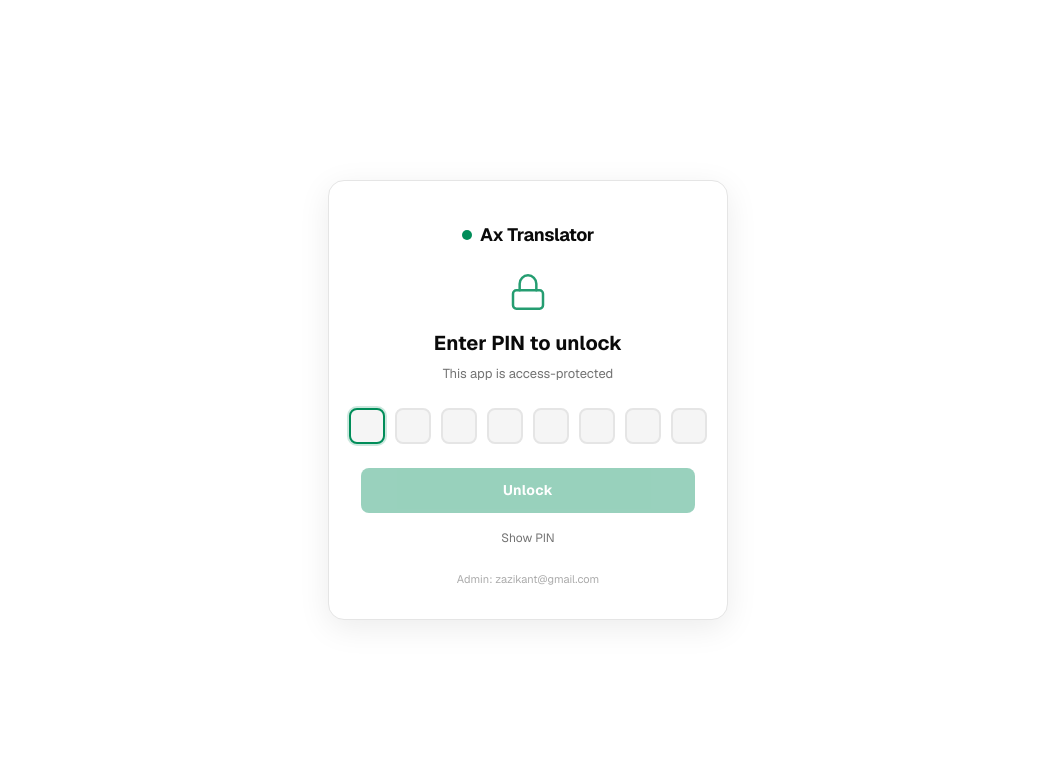
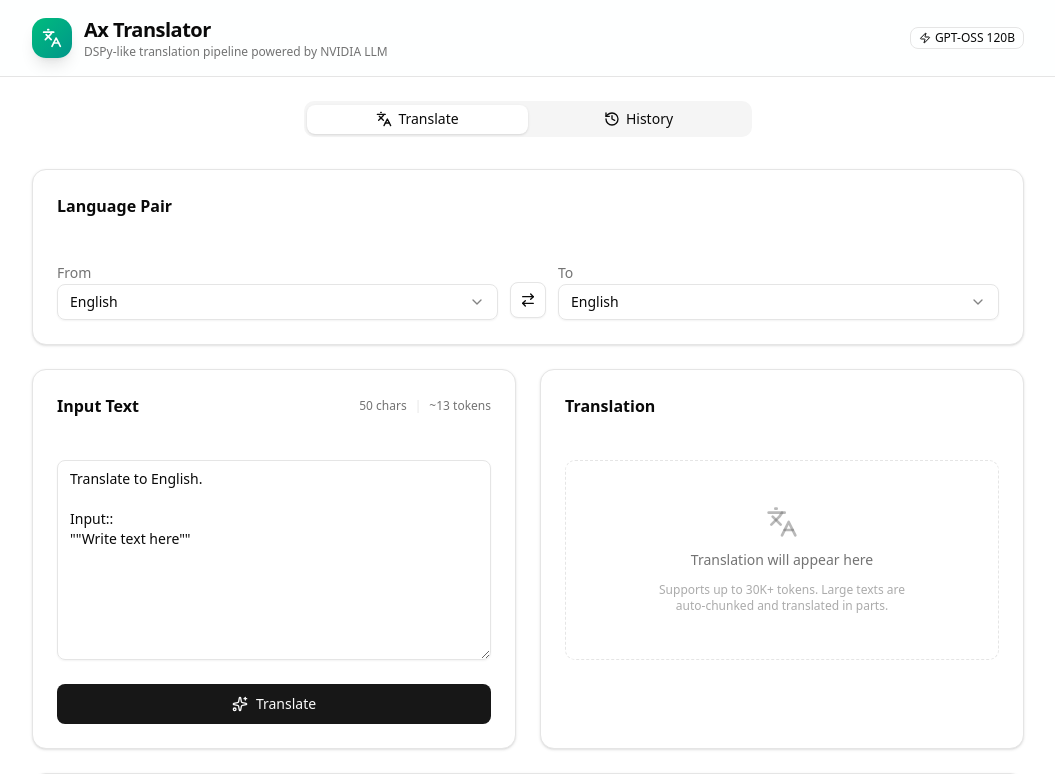
Before and after one commit to zazikant/ax-translator, a Next.js app: page / in a window 1280 px wide. Shown: the top 774 px of the page, without its empty margins (112-1167 px from the left). Built offline with nearby package versions, Linux system fonts and the light colour scheme.

Commit message:
Remove PIN lock: app renders directly without unlock screen

```diff
--- a/src/app/globals.css
+++ b/src/app/globals.css
@@ -120,193 +120,3 @@
     @apply bg-background text-foreground;
   }
 }
-
-/* ── PIN Lock Screen ── */
-:root {
-  --pin-bg: var(--background);
-  --pin-surface: var(--card);
-  --pin-surface2: var(--muted);
-  --pin-border: var(--border);
-  --pin-accent: oklch(0.55 0.16 165);
-  --pin-accent-light: oklch(0.92 0.06 165);
-  --pin-text: var(--foreground);
-  --pin-muted: var(--muted-foreground);
-  --pin-error: oklch(0.6 0.22 25);
-}
-.dark {
-  --pin-accent: oklch(0.7 0.16 165);
-  --pin-accent-light: oklch(0.3 0.08 165);
-}
-
-.pin-lock-overlay {
-  position: fixed;
-  inset: 0;
-  background: var(--pin-bg);
-  display: flex;
-  align-items: center;
-  justify-content: center;
-  z-index: 9999;
-  padding: 1rem;
-}
-.pin-lock-card {
-  background: var(--pin-surface);
-  border: 1px solid var(--pin-border);
-  border-radius: 16px;
-  padding: 2.5rem 2rem 2rem;
-  width: 100%;
-  max-width: 400px;
-  display: flex;
-  flex-direction: column;
-  align-items: center;
-  box-shadow: 0 8px 32px rgba(0, 0, 0, 0.08);
-  text-align: center;
-  font-family: var(--font-geist-sans), system-ui, sans-serif;
-}
-.pin-lock-brand { margin-bottom: 1.5rem; }
-.pin-lock-logo {
-  font-family: var(--font-geist-sans), system-ui, sans-serif;
-  font-weight: 700;
-  font-size: 18px;
-  letter-spacing: -0.02em;
-  color: var(--pin-text);
-  display: flex;
-  align-items: center;
-  gap: 8px;
-}
-.pin-lock-logo-dot {
-  width: 10px;
-  height: 10px;
-  border-radius: 50%;
-  background: var(--pin-accent);
-}
-.pin-lock-icon {
-  color: var(--pin-accent);
-  margin-bottom: 1rem;
-  opacity: 0.85;
-}
-.pin-lock-title {
-  font-family: var(--font-geist-sans), system-ui, sans-serif;
-  font-size: 20px;
-  font-weight: 700;
-  color: var(--pin-text);
-  margin: 0 0 0.375rem;
-}
-.pin-lock-subtitle {
-  font-size: 13px;
-  color: var(--pin-muted);
-  margin: 0 0 1.5rem;
-}
-.pin-dots {
-  display: flex;
-  gap: 10px;
-  margin-bottom: 1.5rem;
-}
-.pin-dot {
-  width: 36px;
-  height: 36px;
-  border-radius: 8px;
-  border: 2px solid var(--pin-border);
-  background: var(--pin-surface2);
-  display: flex;
-  align-items: center;
-  justify-content: center;
-  font-family: var(--font-geist-mono), monospace;
-  font-size: 16px;
-  font-weight: 700;
-  color: var(--pin-text);
-  transition: all 0.15s;
-}
-.pin-dot.filled {
-  background: var(--pin-accent-light);
-  border-color: var(--pin-accent);
-}
-.pin-dot.active {
-  border-color: var(--pin-accent);
-  box-shadow: 0 0 0 2px oklch(0.55 0.16 165 / 0.2);
-}
-.pin-form {
-  width: 100%;
-  display: flex;
-  flex-direction: column;
-  align-items: center;
-  position: relative;
-}
-.pin-hidden-input {
-  position: absolute;
-  opacity: 0;
-  width: 100%;
-  height: 100%;
-  top: -200px;
-  left: 0;
-  cursor: default;
-  font-size: 16px;
-}
-.pin-submit-btn {
-  font-family: var(--font-geist-sans), system-ui, sans-serif;
-  font-size: 14px;
-  font-weight: 700;
-  padding: 12px 32px;
-  border-radius: 8px;
-  border: none;
-  background: var(--pin-accent);
-  color: #fff;
-  cursor: pointer;
-  transition: all 0.2s;
-  letter-spacing: 0.02em;
-  margin-bottom: 0.75rem;
-  width: 100%;
-}
-.pin-submit-btn:hover:not(:disabled) {
-  filter: brightness(0.9);
-  transform: translateY(-1px);
-}
-.pin-submit-btn:disabled {
-  opacity: 0.4;
-  cursor: not-allowed;
-}
-.pin-toggle-visibility {
-  background: none;
-  border: none;
-  color: var(--pin-muted);
-  font-family: var(--font-geist-sans), system-ui, sans-serif;
-  font-size: 12px;
-  cursor: pointer;
-  padding: 4px 8px;
-  margin-bottom: 0.75rem;
-  transition: color 0.15s;
-}
-.pin-toggle-visibility:hover { color: var(--pin-text); }
-.pin-error {
-  font-family: var(--font-geist-sans), system-ui, sans-serif;
-  font-size: 12px;
-  font-weight: 600;
-  color: var(--pin-error);
-  margin-bottom: 0.75rem;
-}
-.pin-admin-info {
-  font-size: 11px;
-  color: var(--pin-muted);
-  margin-top: 0.5rem;
-  font-family: var(--font-geist-sans), system-ui, sans-serif;
-  opacity: 0.6;
-}
-@keyframes pin-shake {
-  0%, 100% { transform: translateX(0); }
-  10%, 30%, 50%, 70%, 90% { transform: translateX(-6px); }
-  20%, 40%, 60%, 80% { transform: translateX(6px); }
-}
-.pin-shake { animation: pin-shake 0.6s ease-in-out; }
-@media (max-width: 768px) {
-  .pin-lock-overlay { padding: 0; }
-  .pin-lock-card {
-    border-radius: 0;
-    max-width: 100%;
-    min-height: 100vh;
-    min-height: 100dvh;
-    padding: 3rem 1.5rem 2rem;
-    justify-content: center;
-  }
-  .pin-dot { width: 32px; height: 32px; font-size: 14px; }
-  .pin-dots { gap: 8px; }
-  .pin-lock-title { font-size: 18px; }
-}
--- a/src/app/page.tsx
+++ b/src/app/page.tsx
@@ -47,7 +47,6 @@
   Download,
   ChevronDown,
 } from 'lucide-react';
-import { PinLock } from '@/components/PinLock';
 
 // ─── Language Options ────────────────────────────────────────────────────────
 
@@ -526,9 +525,6 @@
 // ─── Main Component ──────────────────────────────────────────────────────────
 
 export default function AxTranslatorPage() {
-  // PIN lock state — app is hidden until unlocked
-  const [isUnlocked, setIsUnlocked] = useState(false);
-
   // NVIDIA API key is no longer collected from the user. It is read from the
   // NVIDIA_API_KEY environment variable on the server (e.g. configured in
   // Vercel project settings) — see src/app/api/translate/route.ts.
@@ -1021,14 +1017,6 @@
 
   const outputChars = result?.translatedText.length ?? 0;
   const outputTokens = result ? estimateTokens(result.translatedText) : 0;
-
-  // PIN lock handler (must be declared after all other hooks above)
-  const handleUnlock = useCallback(() => setIsUnlocked(true), []);
-
-  // Show PIN lock screen if not yet unlocked
-  if (!isUnlocked) {
-    return <PinLock onUnlock={handleUnlock} />;
-  }
 
   return (
     <div className="min-h-screen bg-background flex flex-col">
--- a/src/components/PinLock.tsx
+++ /dev/null
@@ -1,126 +0,0 @@
-'use client';
-
-import { useState, useEffect, useRef, useCallback } from 'react';
-
-const CORRECT_PIN = '19081992';
-const ADMIN_EMAIL = 'zazikant@gmail.com';
-const SESSION_KEY = 'ax-translator-auth';
-
-interface PinLockProps {
-  onUnlock: () => void;
-}
-
-export function PinLock({ onUnlock }: PinLockProps) {
-  const [pin, setPin] = useState('');
-  const [error, setError] = useState('');
-  const [shake, setShake] = useState(false);
-  const [showPin, setShowPin] = useState(false);
-  const inputRef = useRef<HTMLInputElement>(null);
-
-  useEffect(() => {
-    const auth = sessionStorage.getItem(SESSION_KEY);
-    if (auth === 'true') {
-      onUnlock();
-    } else {
-      setTimeout(() => inputRef.current?.focus(), 150);
-    }
-  }, [onUnlock]);
-
-  const handleSubmit = useCallback((e?: React.FormEvent) => {
-    if (e) e.preventDefault();
-    if (pin.length < 8) return;
-    if (pin === CORRECT_PIN) {
-      sessionStorage.setItem(SESSION_KEY, 'true');
-      onUnlock();
-    } else {
-      setError('Incorrect PIN. Try again.');
-      setShake(true);
-      setTimeout(() => {
-        setShake(false);
-        setPin('');
-        setError('');
-        inputRef.current?.focus();
-      }, 800);
-    }
-  }, [pin, onUnlock]);
-
-  useEffect(() => {
-    if (pin.length === 8) {
-      handleSubmit();
-    }
-  }, [pin, handleSubmit]);
-
-  const handlePinChange = useCallback((e: React.ChangeEvent<HTMLInputElement>) => {
-    const val = e.target.value.replace(/\D/g, '').slice(0, 8);
-    setPin(val);
-    setError('');
-  }, []);
-
-  const focusInput = useCallback(() => {
-    inputRef.current?.focus();
-  }, []);
-
-  return (
-    <div className="pin-lock-overlay" onClick={focusInput}>
-      <div className={`pin-lock-card ${shake ? 'pin-shake' : ''}`} onClick={e => e.stopPropagation()}>
-        <div className="pin-lock-brand">
-          <div className="pin-lock-logo">
-            <span className="pin-lock-logo-dot" />
-            Ax Translator
-          </div>
-        </div>
-
-        <div className="pin-lock-icon">
-          <svg width="40" height="40" viewBox="0 0 24 24" fill="none" stroke="currentColor" strokeWidth="1.5" strokeLinecap="round" strokeLinejoin="round">
-            <rect x="3" y="11" width="18" height="11" rx="2" ry="2" />
-            <path d="M7 11V7a5 5 0 0 1 10 0v4" />
-          </svg>
-        </div>
-
-        <h1 className="pin-lock-title">Enter PIN to unlock</h1>
-        <p className="pin-lock-subtitle">This app is access-protected</p>
-
-        <div className="pin-dots" onClick={focusInput}>
-          {Array.from({ length: 8 }).map((_, i) => (
-            <div
-              key={i}
-              className={`pin-dot ${i < pin.length ? 'filled' : ''} ${i === pin.length ? 'active' : ''}`}
-            >
-              {showPin && i < pin.length ? pin[i] : ''}
-            </div>
-          ))}
-        </div>
-
-        <form onSubmit={handleSubmit} className="pin-form">
-          <input
-            ref={inputRef}
-            type={showPin ? 'text' : 'password'}
-            inputMode="numeric"
-            className="pin-hidden-input"
-            value={pin}
-            onChange={handlePinChange}
-            autoFocus
-            autoComplete="off"
-          />
-          <button type="submit" className="pin-submit-btn" disabled={pin.length < 8}>
-            Unlock
-          </button>
-        </form>
-
-        <button
-          className="pin-toggle-visibility"
-          onClick={() => { setShowPin(!showPin); setTimeout(focusInput, 0); }}
-          type="button"
-        >
-          {showPin ? 'Hide' : 'Show'} PIN
-        </button>
-
-        {error && <div className="pin-error">{error}</div>}
-
-        <div className="pin-admin-info">
-          Admin: {ADMIN_EMAIL}
-        </div>
-      </div>
-    </div>
-  );
-}
```
